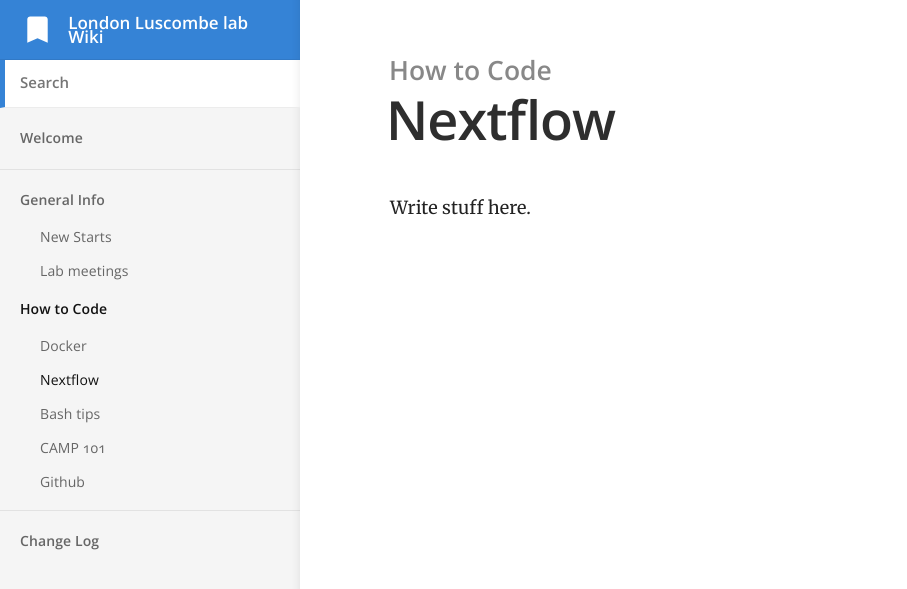
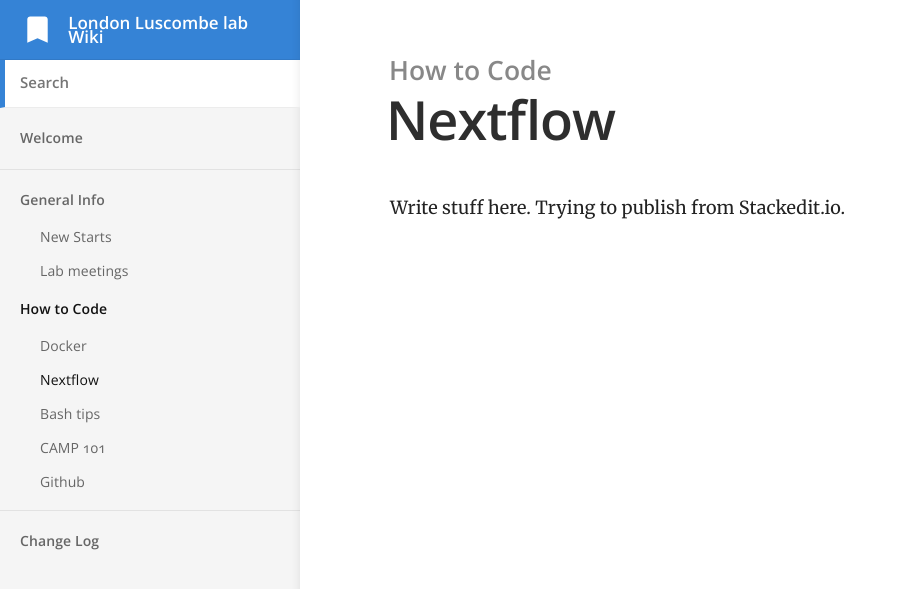
Before and after one commit to luslab/luslab.github.io, a Jekyll site: the page built from _docs/How to Code/Nextflow.md, in a window 1280 px wide. Shown: the top 589 px of the page, without its empty margins (0-907 px from the left). Built offline with Jekyll 4.4.1, drawn with Linux system fonts in a browser that asks for light colours.

Commit message:
Published with https://stackedit.io/

```diff
--- a/_docs/How to Code/Nextflow.md
+++ b/_docs/How to Code/Nextflow.md
@@ -5,3 +5,4 @@ order: 2
 ---
 
 Write stuff here.
+Trying to publish from Stackedit.io.
```
